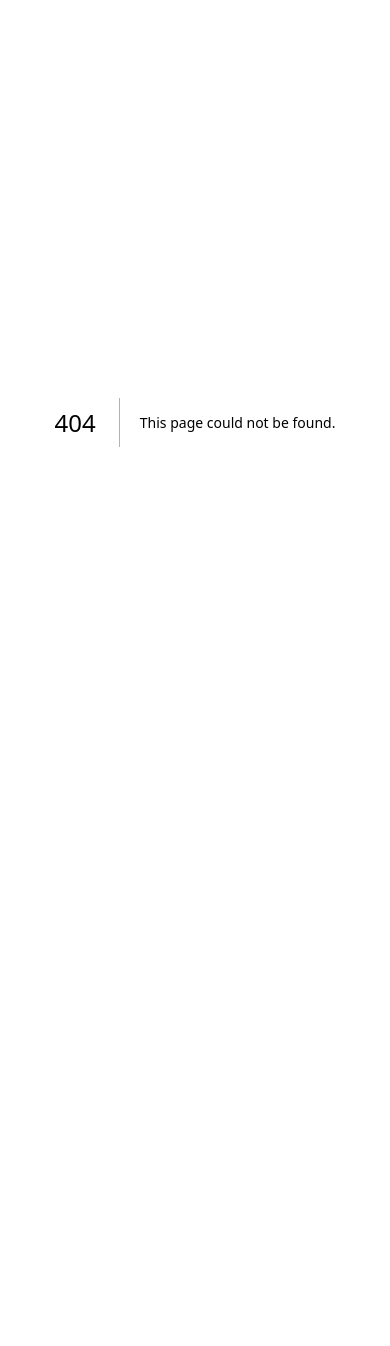
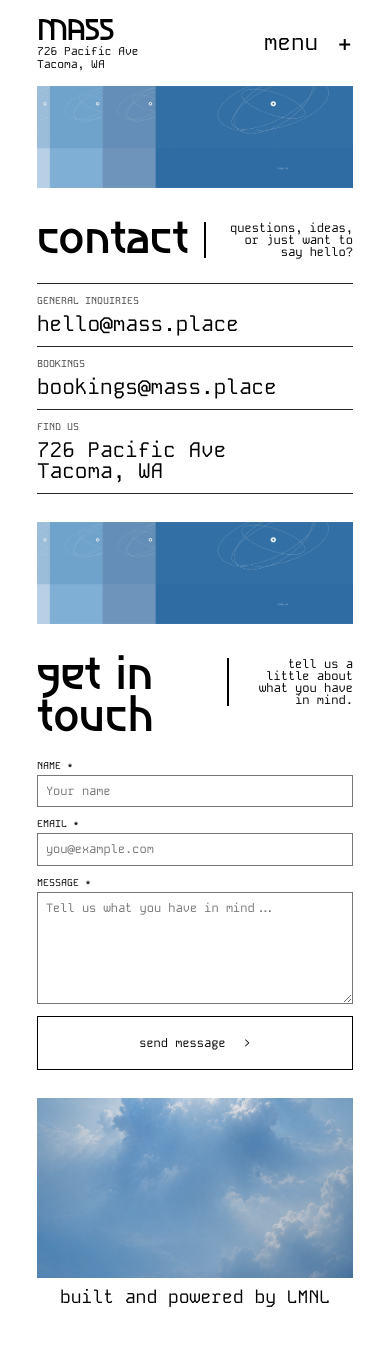
Before and after one commit to fvckzest/MASS, a Next.js app: page /connect in a window 390 px wide. Before the commit this address had no page. Shown: the top 1346 px of the page. Before the commit the page ends 844 px from the top, so only its background shows below. Built offline with nearby package versions, Linux system fonts and the light colour scheme.

Commit message:
Add connect page navigation and responsive styles

```diff
--- a/src/app/_components/mass-shell.tsx
+++ b/src/app/_components/mass-shell.tsx
@@ -20,7 +20,7 @@ export function ImageBreak({ variant }: { variant: ImageBreakVariant }) {
   );
 }
 
-export function MassHeader({ active }: { active: "events" | "booking" | "venue" }) {
+export function MassHeader({ active }: { active: "events" | "booking" | "venue" | "connect" }) {
   return (
     <header className="secondary-header identity" aria-labelledby="mass-title">
       <div className="identity__brand">
@@ -31,7 +31,7 @@ export function MassHeader({ active }: { active: "events" | "booking" | "venue"
         <Link className={active === "events" ? "identity__nav-active" : undefined} href="/events">events</Link>
         <Link className={active === "booking" ? "identity__nav-active" : undefined} href="/booking">bookings</Link>
         <Link className={active === "venue" ? "identity__nav-active" : undefined} href="/venue">venue</Link>
-        <a href="#connect">connect</a>
+        <Link className={active === "connect" ? "identity__nav-active" : undefined} href="/connect">connect</Link>
       </nav>
       <details className="mobile-menu">
         <summary>menu <span aria-hidden="true">+</span></summary>
@@ -39,7 +39,7 @@ export function MassHeader({ active }: { active: "events" | "booking" | "venue"
           <Link className={active === "events" ? "identity__nav-active" : undefined} href="/events">events</Link>
           <Link className={active === "booking" ? "identity__nav-active" : undefined} href="/booking">bookings</Link>
           <Link className={active === "venue" ? "identity__nav-active" : undefined} href="/venue">venue</Link>
-          <a href="#connect">connect</a>
+          <Link className={active === "connect" ? "identity__nav-active" : undefined} href="/connect">connect</Link>
         </nav>
       </details>
     </header>
--- /dev/null
+++ b/src/app/connect/page.tsx
@@ -0,0 +1,68 @@
+import type { Metadata } from "next";
+import { ImageBreak, MassFooter, MassHeader } from "../_components/mass-shell";
+
+export const metadata: Metadata = {
+  title: "Contact — MASS Tacoma",
+  description: "Contact MASS in Tacoma for questions, collaborations, and bookings.",
+};
+
+export default function ConnectPage() {
+  return (
+    <main className="mass-page events-page connect-page" id="top">
+      <MassHeader active="connect" />
+
+      <ImageBreak variant="signal" />
+
+      <section className="contact-directory" aria-labelledby="contact-heading">
+        <div className="contact-directory__heading">
+          <h2 id="contact-heading">contact</h2>
+          <p>questions, ideas,<br />or just want to say hello?</p>
+        </div>
+        <div className="contact-directory__details">
+          <div className="contact-detail">
+            <span className="contact-detail__label">general inquiries</span>
+            <a href="mailto:hello@mass.place">hello@mass.place</a>
+          </div>
+          <div className="contact-detail">
+            <span className="contact-detail__label">bookings</span>
+            <a href="mailto:bookings@mass.place">bookings@mass.place</a>
+          </div>
+          <div className="contact-detail">
+            <span className="contact-detail__label">find us</span>
+            <address>726 Pacific Ave<br />Tacoma, WA</address>
+          </div>
+        </div>
+      </section>
+
+      <ImageBreak variant="signal" />
+
+      <section className="contact-intake" aria-labelledby="contact-intake-heading">
+        <div className="contact-intake__heading">
+          <h2 id="contact-intake-heading">get in touch</h2>
+          <p>tell us a little about<br />what you have in mind.</p>
+        </div>
+        <form className="contact-intake__form" action="mailto:hello@mass.place" method="post" encType="text/plain">
+          <div className="contact-intake__field">
+            <label htmlFor="contact-name">name <span aria-hidden="true">*</span></label>
+            <input id="contact-name" name="name" type="text" placeholder="Your name" required />
+          </div>
+          <div className="contact-intake__field">
+            <label htmlFor="contact-email">email <span aria-hidden="true">*</span></label>
+            <input id="contact-email" name="email" type="email" placeholder="you@example.com" required />
+          </div>
+          <div className="contact-intake__field contact-intake__field--wide">
+            <label htmlFor="contact-message">message <span aria-hidden="true">*</span></label>
+            <textarea id="contact-message" name="message" placeholder="Tell us what you have in mind..." required />
+          </div>
+          <button className="contact-intake__submit" type="submit">
+            send message <span aria-hidden="true">&gt;</span>
+          </button>
+        </form>
+      </section>
+
+      <ImageBreak variant="footer" />
+
+      <MassFooter />
+    </main>
+  );
+}
--- a/src/app/globals.css
+++ b/src/app/globals.css
@@ -905,6 +905,170 @@ input {
 
 .booking-contact__address p {
   margin: clamp(12px, 1.7vw, 24px) 0 0;
+}
+
+/* Connect page ----------------------------------------------------------- */
+
+.contact-directory,
+.contact-intake {
+  padding-block: clamp(28px, 3.25vw, 47px);
+}
+
+.contact-directory__heading,
+.contact-intake__heading {
+  display: flex;
+  align-items: flex-start;
+  justify-content: space-between;
+  gap: 30px;
+}
+
+.contact-directory__heading h2,
+.contact-intake__heading h2 {
+  margin: 0;
+  color: var(--ink);
+  font-family: var(--font-asimovian), Asimovian, system-ui, sans-serif;
+  font-size: clamp(44px, 6.55vw, 94.5px);
+  font-weight: 400;
+  line-height: 0.95;
+}
+
+.contact-directory__heading p,
+.contact-intake__heading p {
+  margin: clamp(8px, 0.8vw, 12px) 0 0;
+  border-left: 2px solid var(--ink);
+  padding-left: clamp(18px, 2.15vw, 31px);
+  font-size: clamp(13px, 1.65vw, 24px);
+  line-height: 1;
+  text-align: right;
+}
+
+.contact-directory__details {
+  display: grid;
+  grid-template-columns: repeat(3, minmax(0, 1fr));
+  gap: 0 clamp(18px, 2.15vw, 31px);
+  margin-top: clamp(25px, 3.25vw, 47px);
+  border-top: 1px solid #252525;
+}
+
+.contact-detail {
+  display: flex;
+  min-width: 0;
+  flex-direction: column;
+  align-items: flex-start;
+  gap: clamp(8px, 0.78vw, 11px);
+  border-bottom: 1px solid #252525;
+  padding-block: clamp(14px, 1.55vw, 22px);
+}
+
+.contact-detail__label {
+  color: #444;
+  font-size: clamp(10px, 1.1vw, 16px);
+  line-height: 1;
+  text-transform: uppercase;
+}
+
+.contact-detail a,
+.contact-detail address {
+  margin: 0;
+  font-size: clamp(16px, 2.15vw, 31px);
+  line-height: 1;
+}
+
+.contact-detail a {
+  overflow-wrap: anywhere;
+}
+
+.contact-detail a:hover,
+.contact-detail a:focus-visible {
+  opacity: 0.62;
+}
+
+.contact-detail address {
+  font-style: normal;
+}
+
+.contact-intake__form {
+  display: grid;
+  grid-template-columns: minmax(0, 1.45fr) minmax(0, 1fr);
+  gap: clamp(12px, 1.1vw, 16px) clamp(14px, 1.55vw, 22px);
+  margin-top: clamp(25px, 3.25vw, 47px);
+}
+
+.contact-intake__field {
+  display: flex;
+  min-width: 0;
+  flex-direction: column;
+  align-items: flex-start;
+  gap: 4px;
+}
+
+.contact-intake__field--wide,
+.contact-intake__submit {
+  grid-column: 1 / -1;
+}
+
+.contact-intake__field label {
+  font-size: clamp(10px, 1.1vw, 16px);
+  line-height: 1;
+  text-transform: uppercase;
+}
+
+.contact-intake__field input,
+.contact-intake__field textarea {
+  width: 100%;
+  border: 1px solid #767676;
+  border-radius: 0;
+  padding: 8px;
+  background: var(--paper);
+  color: var(--ink);
+  font: inherit;
+  font-size: clamp(12px, 1.25vw, 18px);
+  line-height: 1.2;
+}
+
+.contact-intake__field input {
+  min-height: clamp(30px, 2.1vw, 38px);
+}
+
+.contact-intake__field textarea {
+  min-height: clamp(100px, 8vw, 116px);
+  resize: vertical;
+}
+
+.contact-intake__field input::placeholder,
+.contact-intake__field textarea::placeholder {
+  color: #747474;
+  opacity: 1;
+}
+
+.contact-intake__field input:focus-visible,
+.contact-intake__field textarea:focus-visible {
+  outline: 2px solid var(--ink);
+  outline-offset: 2px;
+}
+
+.contact-intake__submit {
+  display: inline-flex;
+  min-height: clamp(32px, 2.6vw, 42px);
+  align-items: center;
+  justify-content: center;
+  gap: 18px;
+  border: 1px solid var(--ink);
+  padding: 20px 15px;
+  background: var(--paper);
+  color: var(--ink);
+  cursor: pointer;
+  font: inherit;
+  font-size: clamp(15px, 1.75vw, 25px);
+  line-height: 1;
+  transition: background-color 160ms ease, color 160ms ease, transform 160ms ease;
+}
+
+.contact-intake__submit:hover,
+.contact-intake__submit:focus-visible {
+  background: var(--ink);
+  color: var(--paper);
+  transform: translate(-1px, -1px);
 }
 
 /* Venue page ------------------------------------------------------------- */
@@ -1530,6 +1694,77 @@ input {
     margin-top: 14px;
   }
 
+  .contact-directory,
+  .contact-intake {
+    padding-block: 28px;
+  }
+
+  .contact-directory__heading,
+  .contact-intake__heading {
+    gap: 16px;
+  }
+
+  .contact-directory__heading h2,
+  .contact-intake__heading h2 {
+    font-size: clamp(36px, 11.5vw, 56px);
+  }
+
+  .contact-directory__heading p,
+  .contact-intake__heading p {
+    margin-top: 6px;
+    padding-left: 12px;
+    font-size: clamp(10px, 3.1vw, 14px);
+  }
+
+  .contact-directory__details {
+    grid-template-columns: minmax(0, 1fr);
+    margin-top: 24px;
+    gap: 0;
+  }
+
+  .contact-detail {
+    gap: 7px;
+    padding-block: 12px;
+  }
+
+  .contact-detail__label {
+    font-size: 10px;
+  }
+
+  .contact-detail a,
+  .contact-detail address {
+    font-size: clamp(15px, 5.4vw, 22px);
+  }
+
+  .contact-intake__form {
+    grid-template-columns: minmax(0, 1fr);
+    gap: 12px;
+    margin-top: 24px;
+  }
+
+  .contact-intake__field--wide,
+  .contact-intake__submit {
+    grid-column: 1;
+  }
+
+  .contact-intake__field label {
+    font-size: 10px;
+  }
+
+  .contact-intake__field input,
+  .contact-intake__field textarea {
+    font-size: 12px;
+  }
+
+  .contact-intake__field textarea {
+    min-height: 112px;
+  }
+
+  .contact-intake__submit {
+    min-height: 32px;
+    font-size: 12px;
+  }
+
   .venue-details {
     grid-template-columns: minmax(0, 1fr);
     gap: 0;
--- a/src/app/page.tsx
+++ b/src/app/page.tsx
@@ -72,7 +72,7 @@ export default function Home() {
           <a href="/events">events</a>
           <a href="/booking">bookings</a>
           <a href="/venue">venue</a>
-          <a href="#connect">connect</a>
+          <a href="/connect">connect</a>
         </nav>
       </section>
 
```
